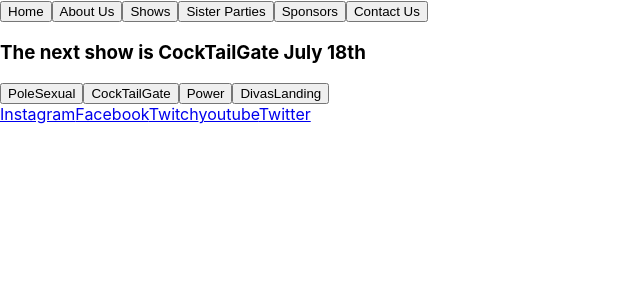
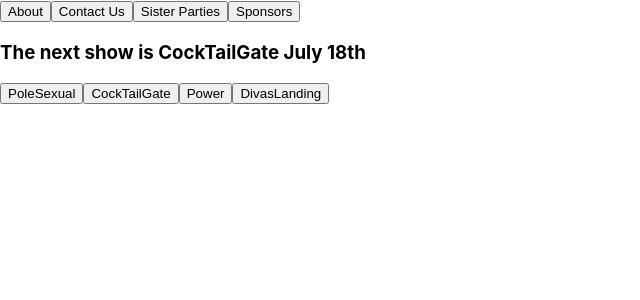
Before and after one commit to Mikey-strider/polesexualproductions, a React (Create React App) app in the folder polesexual-productions/: page / in a window 1280 px wide. Shown: the top 300 px of the page, without its empty margins (0-640 px from the left). Built offline with nearby package versions, Linux system fonts and the light colour scheme.

Commit message:
Working on getting Navigation Bar up and running.

```diff
--- a/polesexual-productions/src/components/HomePage/Home.js
+++ b/polesexual-productions/src/components/HomePage/Home.js
@@ -1,8 +1,8 @@
 import React, {Component} from 'react';
 import ShowNavigation from './ShowNavigation';
 import UpcomingShow from './UpcomingShow';
-import Nav from '../NavBar/Nav';
-import Contact from '../NavBarContents/ContactUs'
+import NavNavigation from '../NavBar/NavNavigation';
+// import Contact from '../NavBarContents/ContactUs'
 
 
 class Home extends Component {
@@ -10,10 +10,10 @@ class Home extends Component {
         const { changePage } = this.props;
 
         return (<>
-            <Nav />
+            <NavNavigation changePage={changePage} />
             <UpcomingShow />
             <ShowNavigation changePage={changePage} />
-            <Contact />
+            {/* <Contact /> */}
         </>)
     }
 }
--- a/polesexual-productions/src/components/NavBar/NavNavigation.js
+++ b/polesexual-productions/src/components/NavBar/NavNavigation.js
@@ -1,6 +1,6 @@
 import React, {Component} from 'react';
 
-class ShowNavigation extends Component {
+class NavNavigation extends Component {
     updateShow(show) {
         const { changePage } = this.props;
         changePage(show);
@@ -8,11 +8,12 @@ class ShowNavigation extends Component {
 
     render() {
         return (<>
-            <button onClick={() => this.updateShow("pole")}>PoleSexual</button>
-            <button onClick={() => this.updateShow("ctg")}>CockTailGate</button>
-            <button onClick={() => this.updateShow("power")}>Power</button>
+            <button onClick={() => this.updateShow("about")}>About</button>
+            <button onClick={() => this.updateShow("contact")}>Contact Us</button>
+            <button onClick={() => this.updateShow("sister")}>Sister Parties</button>
+            <button onClick={() => this.updateShow("sponsor")}>Sponsors</button>
         </>)
     }
 }
 
-export default ShowNavigation;
+export default NavNavigation;
--- a/polesexual-productions/src/components/NavBar/NavPage.js
+++ b/polesexual-productions/src/components/NavBar/NavPage.js
@@ -1,12 +1,12 @@
 import React from 'react';
 
 const NavPage = props => {
-    const nextShowInfo = `Come see our next show on ${props.nextDate} at Powerhouse!`;
+    const navPageInfo = `${props.name}`;
 
     return <>
-        <h3>{props.showname}</h3>
+        {/* <h3>{props.className}</h3> */}
         {/* <img>{props.showImage}</img> */}
-        <h4>{nextShowInfo}</h4>
+        <p>{navPageInfo}</p>
     </>;
 }
 
--- a/polesexual-productions/src/components/NavBarContents/ContactUs.js
+++ b/polesexual-productions/src/components/NavBarContents/ContactUs.js
@@ -1,15 +1,33 @@
-import React, { Component } from 'react';
+import React from 'react';
+import NavPage from "../NavBar/NavPage"
 
-class Contact extends Component {
-    render() {
-        return(<div>
-            <a href="https://www.instagram.com/polesexual/">Instagram</a>
-            <a href="https://www.facebook.com/cocktailgate">Facebook</a>
-            <a href="https://www.twitch.tv/poleathome">Twitch</a>
-            <a href="https://www.youtube.com/user/COCKTAILGATE">youtube</a>
-            <a href="https://twitter.com/polesexual">Twitter</a>
+const Contact = () => {
+    return  (
+    <div className="links" >
+               <NavPage name="Contact Us" />
+               <a href="https://www.instagram.com/polesexual/">Instagram</a>
+               <a href="https://www.facebook.com/cocktailgate">Facebook</a>
+               <a href="https://www.twitch.tv/poleathome">Twitch</a>
+               <a href="https://www.youtube.com/user/COCKTAILGATE">youtube</a>
+               <a href="https://twitter.com/polesexual">Twitter</a>
         </div>)
-    }
 }
 
+
+
+
+
+
+// class Contact extends Component {
+//     render() {
+//         return(<div className="links">
+//             <a href="https://www.instagram.com/polesexual/">Instagram</a>
+//             <a href="https://www.facebook.com/cocktailgate">Facebook</a>
+//             <a href="https://www.twitch.tv/poleathome">Twitch</a>
+//             <a href="https://www.youtube.com/user/COCKTAILGATE">youtube</a>
+//             <a href="https://twitter.com/polesexual">Twitter</a>
+//         </div>)
+//     }
+// }
+
 export default Contact;
```
Also changed, not shown: polesexual-productions/src/components/NavBar/NavBase.js (+13 -9 lines), polesexual-productions/src/logo.svg (deleted).
